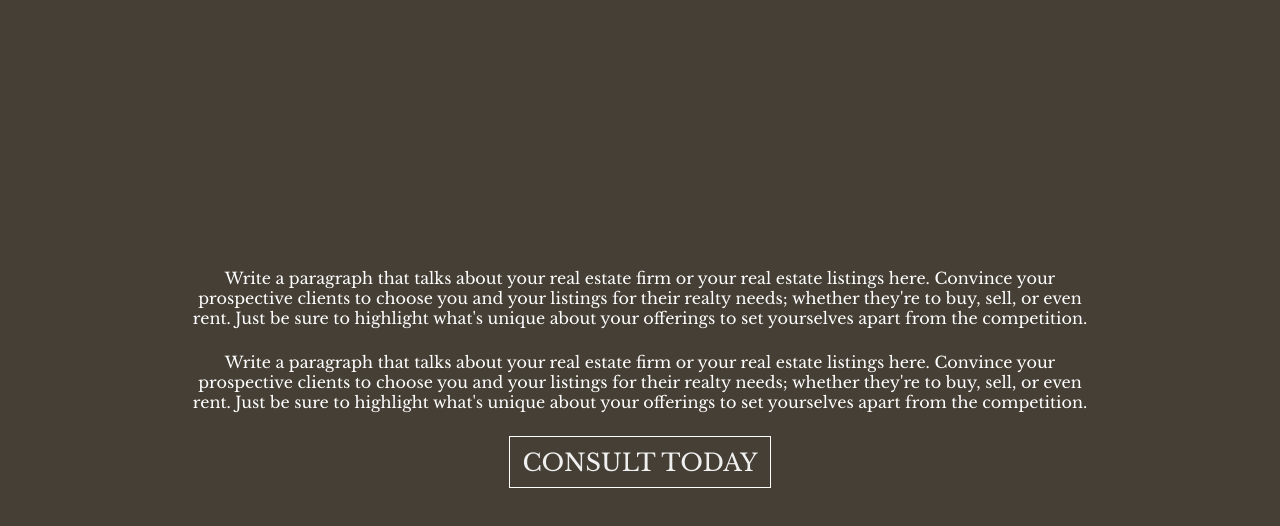
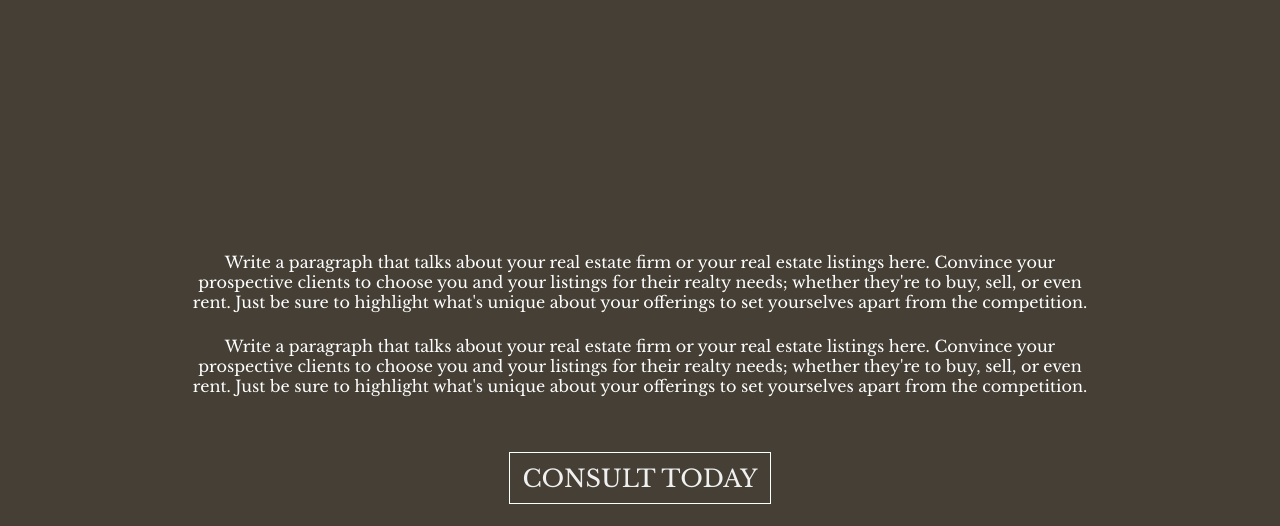
Before and after one commit to GhassanAbuKhaled/leslieBoatwright, a plain HTML site: page index.html in a window 1280 px wide. Shown: the part 822-1348 px from the top of the page. Drawn offline with nearby package versions, Linux system fonts and the light colour scheme.

Commit message:
first commit

```diff
--- a/index.html
+++ b/index.html
@@ -61,7 +61,7 @@
           sell, or even rent. Just be sure to highlight what's unique about your
           offerings to set yourselves apart from the competition.
         </p>
-        <p class="p-width fs-700">
+        <p class="p-width fs-700" style="margin-bottom: 2rem;">
           Write a paragraph that talks about your real estate firm or your real
           estate listings here. Convince your prospective clients to choose you
           and your listings for their realty needs; whether they're to buy,
```
